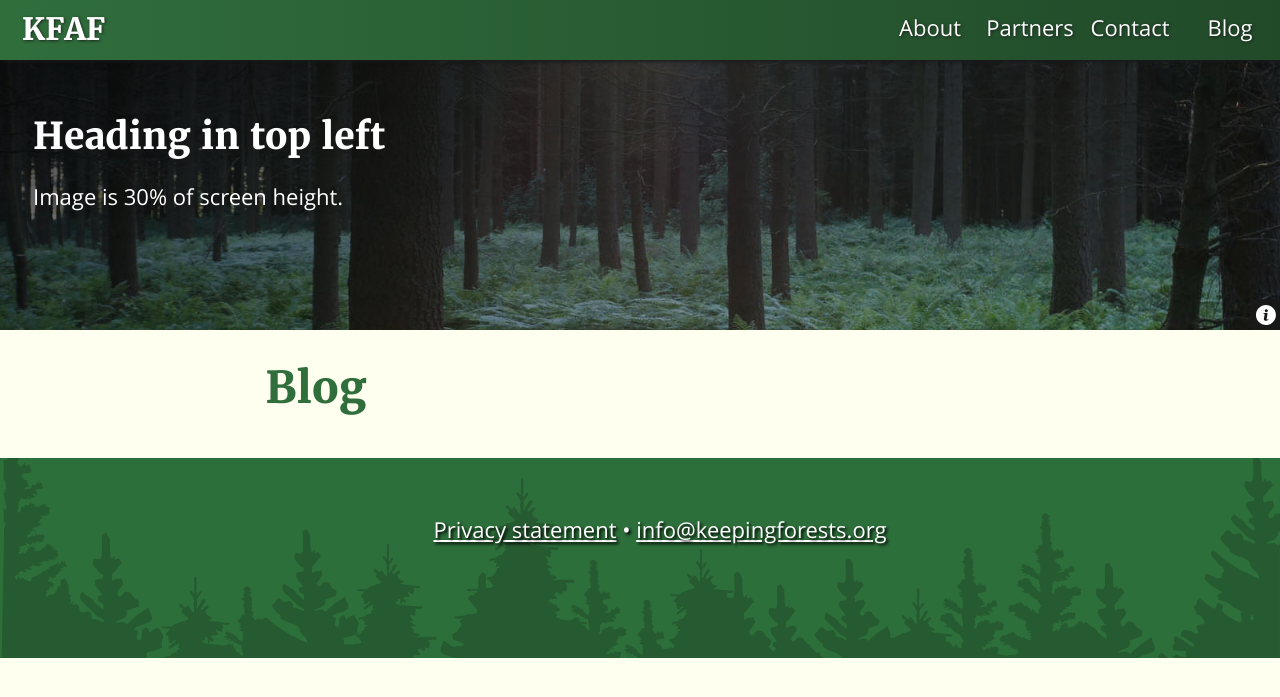
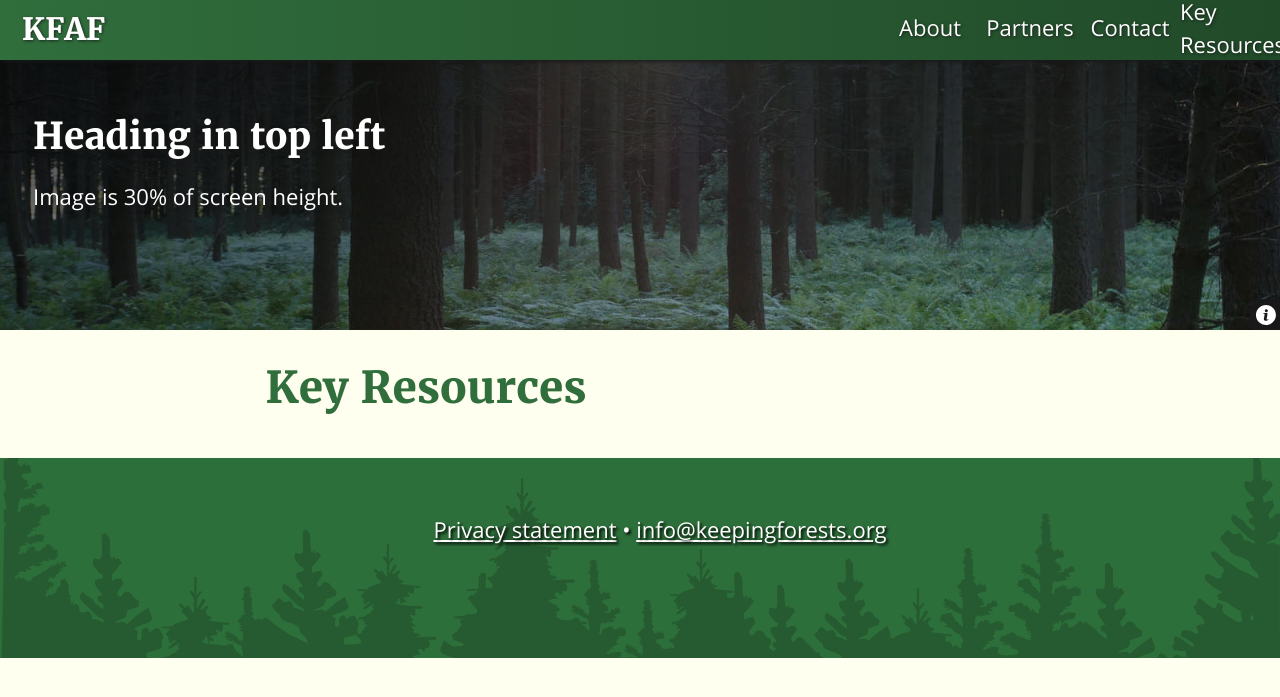
Before and after one commit to USFWS/keeping-forests-as-forests, a Jekyll site: the page built from resources.md, in a window 1280 px wide. Shown: the top 697 px of the page. Built offline with Jekyll 4.4.1, drawn with Linux system fonts in a browser that asks for light colours.

Commit message:
Rename blog -> key resources

```diff
--- a/_includes/header.html
+++ b/_includes/header.html
@@ -5,7 +5,7 @@
       <li><a href='about'><span>About</span></a></li>
       <li><a href='partners'><span>Partners</span></a></li>
       <li><a href='contact'><span>Contact</span></a></li>
-      <li><a href='blog'><span>Blog</span></a></li>
+      <li><a href='resources'><span>Key Resources</span></a></li>
     </ul>
   </nav>
   <div class='hero' style="background-image: {% if page.hero.name %}url(images/hero/{{ page.hero.name }});{% else %}url(images/hero/forest-cc.jpg);{% endif %} {% if page.hero.position %}background-position: {{ page.hero.position }};{% endif %} {% if page.hero.height %} height: {{ page.hero.height }};{% endif %}{% if page.hero.heading.alignItems %} align-items: {{ page.hero.heading.alignItems }}; {% endif %}{% if page.hero.heading.justifyContent %} justify-content: {{ page.hero.heading.justifyContent }}; {% endif %}">
--- a/blog.md
+++ b/resources.md
@@ -1,6 +1,6 @@
 ---
 layout: default
-title: Blog
+title: Key Resources
 hero:
   height: 30vh
   caption: Some caption material goes here.
@@ -11,4 +11,4 @@ hero:
   overlay: linear-gradient(to top left, rgba(25, 25, 25, .1), rgba(5, 5, 5, .8));
 ---
 
-# Blog
+# Key Resources
```
